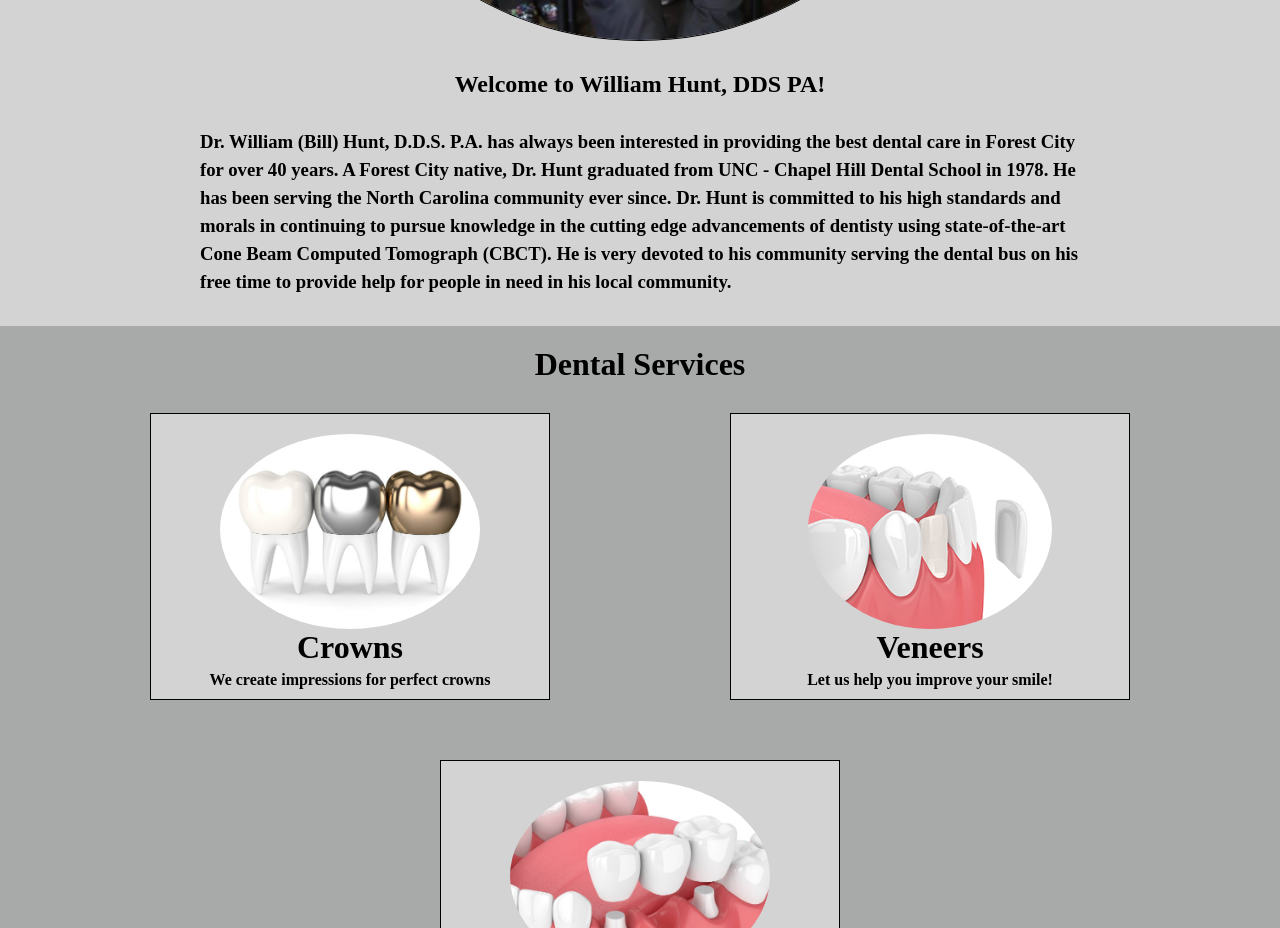
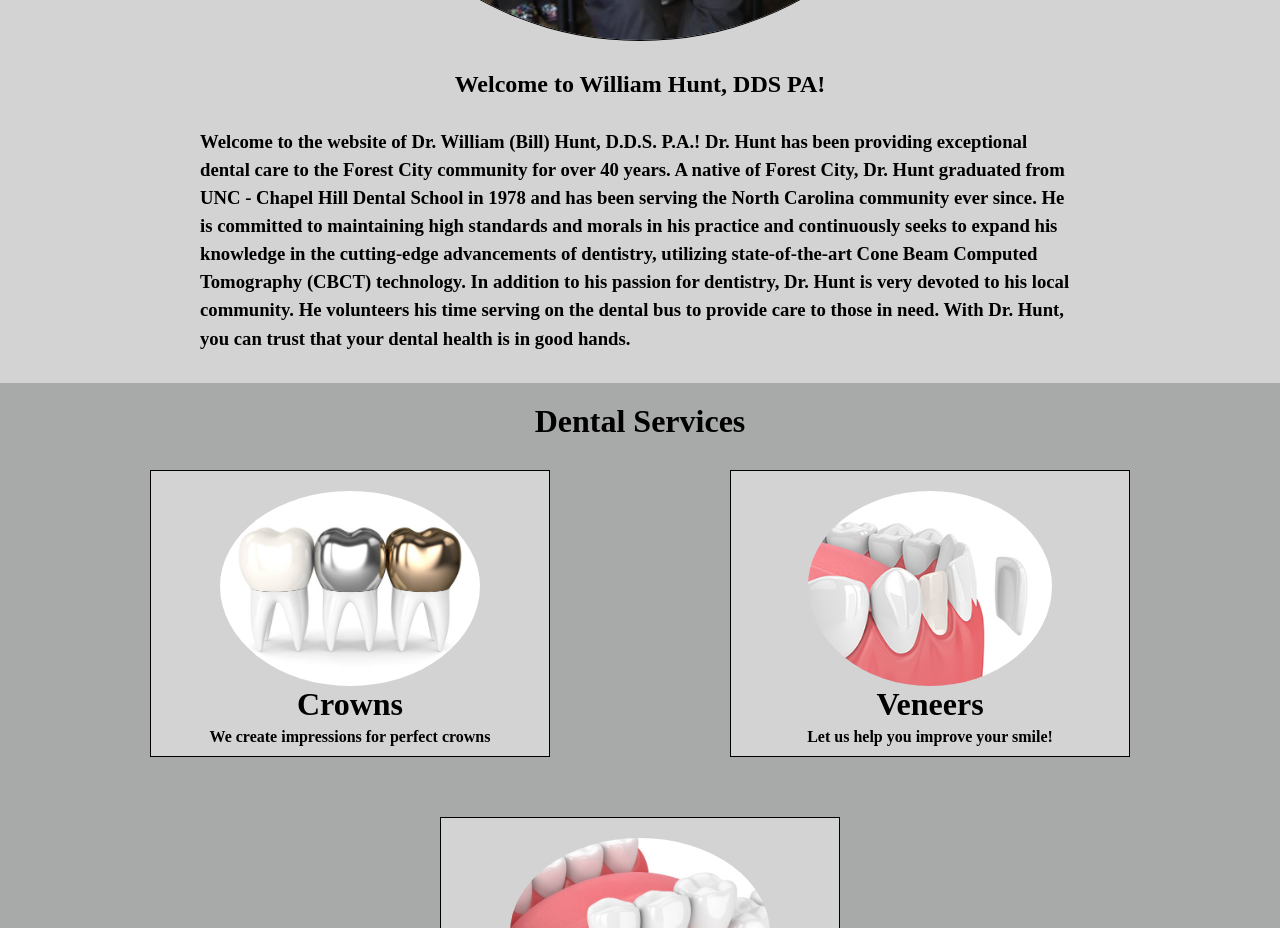
Before and after one commit to dchen8419/William_Hunt_DDS, a React (Create React App) app: page / in a window 1280 px wide. Shown: the part 840-1768 px from the top of the page. Built offline with nearby package versions, Linux system fonts and the light colour scheme.

Commit message:
updated about section

```diff
--- a/src/components/about/About.jsx
+++ b/src/components/about/About.jsx
@@ -13,13 +13,14 @@
       </div>
       <div className='about_paragraph'>
         <h3>
-          Dr. William (Bill) Hunt, D.D.S. P.A. has always been interested in providing the best dental care in Forest City
-          for over 40 years. A Forest City native, Dr. Hunt graduated from UNC - Chapel Hill Dental School in 1978.
-          He has been serving the North Carolina community ever since. Dr. Hunt is committed to his high standards
-          and morals in continuing to pursue knowledge in the cutting edge advancements of dentisty using state-of-the-art
-          Cone Beam Computed Tomograph (CBCT).
-          He is very devoted to his community
-          serving the dental bus on his free time to provide help for people in need in his local community.
+            Welcome to the website of Dr. William (Bill) Hunt, D.D.S. P.A.!
+            Dr. Hunt has been providing exceptional dental care to the Forest City community for over 40 years.
+            A native of Forest City, Dr. Hunt graduated from UNC - Chapel Hill Dental School in 1978 and has been serving
+            the North Carolina community ever since. He is committed to maintaining high standards and morals in his practice
+            and continuously seeks to expand his knowledge in the cutting-edge advancements of dentistry, utilizing state-of-the-art
+            Cone Beam Computed Tomography (CBCT) technology. In addition to his passion for dentistry,
+            Dr. Hunt is very devoted to his local community. He volunteers his time serving on the dental bus to provide care
+            to those in need. With Dr. Hunt, you can trust that your dental health is in good hands.
         </h3>
       </div>
     </div>
```
